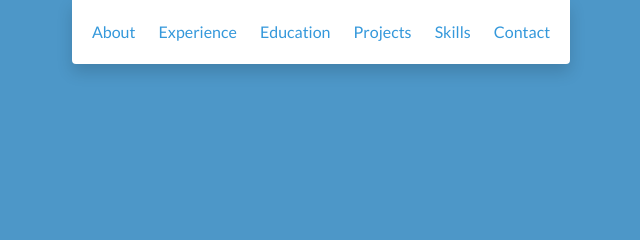
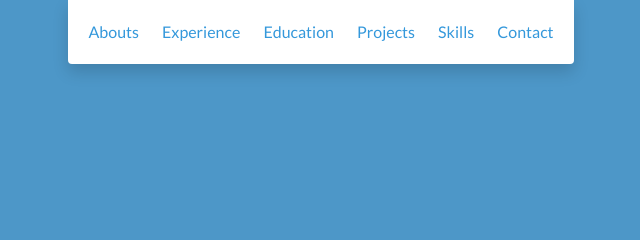
Before and after one commit to Sreeja-sai/sreeja_portfolio, a plain HTML site: page index.html in a window 1280 px wide. Shown: the top 240 px of the page, 319-959 px from the left. Drawn offline with nearby package versions, Linux system fonts and the light colour scheme.

```diff
--- a/index.html
+++ b/index.html
@@ -27,7 +27,7 @@
       </div>
       <ul id="menu" class="shadow">
         <li>
-          <a href="#about">About</a>
+          <a href="#about">Abouts</a>
         </li>
         <li>
           <a href="#experience">Experience</a>
```
